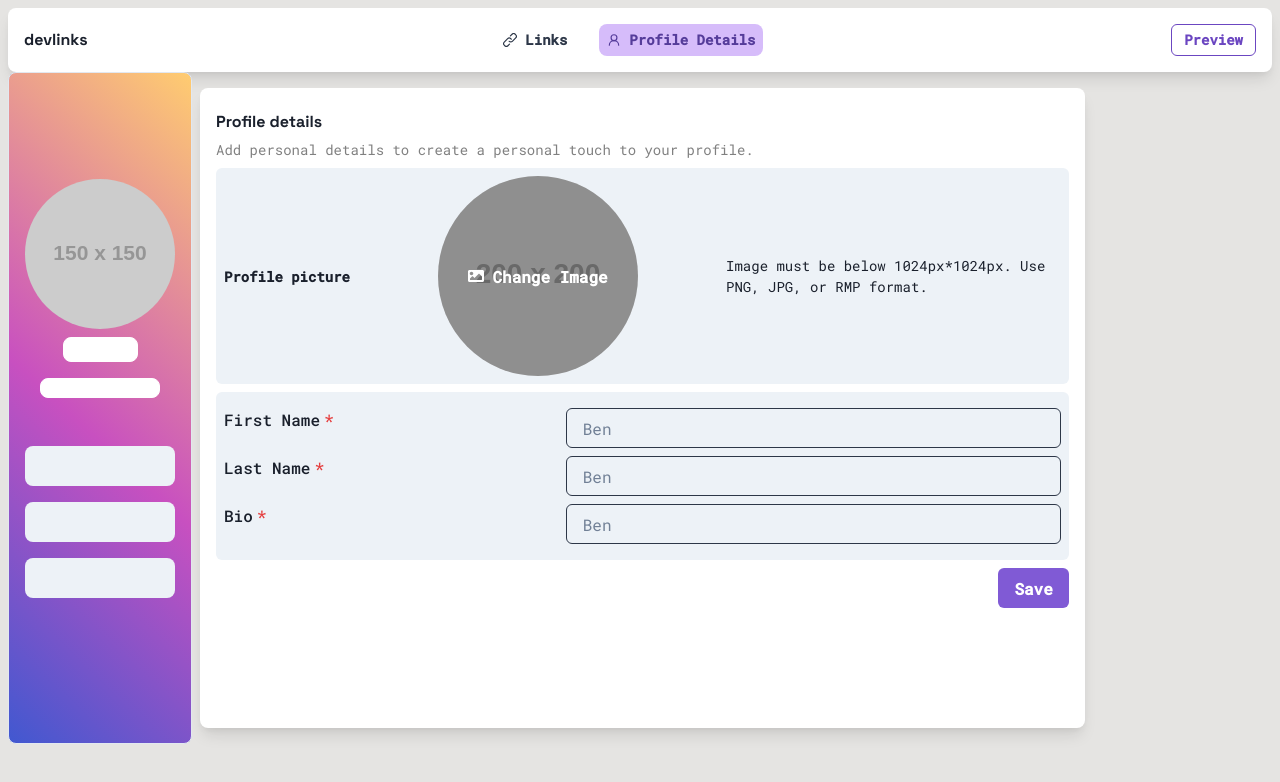
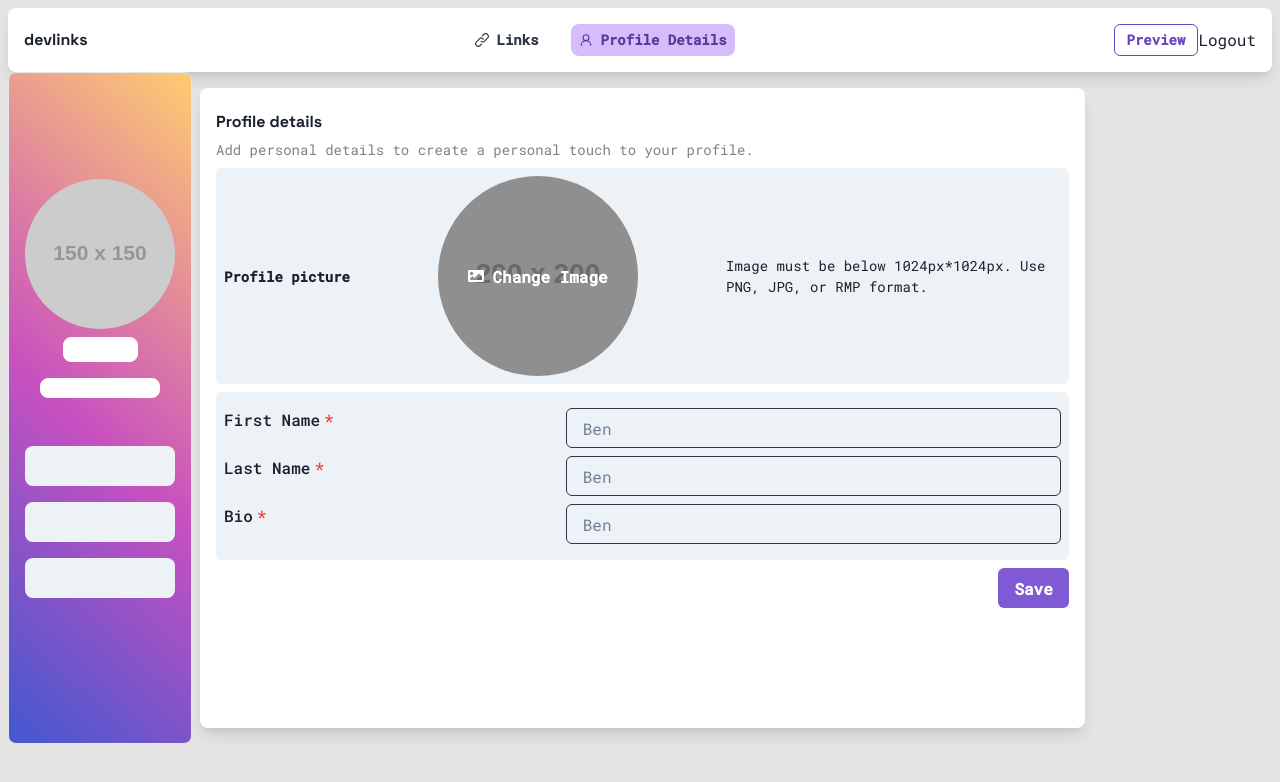
Before and after one commit to faithgaiciumia/link-sharing-app, a React (Vite) app: page /profile in a window 1280 px wide. Shown: the top 782 px of the page. Built offline with nearby package versions, Linux system fonts and the light colour scheme.

Commit message:
logout logic setup

```diff
--- /dev/null
+++ b/src/components/LogoutButton.jsx
@@ -0,0 +1,23 @@
+import { useNavigate } from "react-router-dom";
+import { logoutUser } from "../data/logoutUser";
+
+const LogoutButton = () => {
+  const navigate = useNavigate();
+
+  const handleLogout = async () => {
+    const success = await logoutUser();
+    if (success) {
+      navigate("/");
+    } else {
+      alert("Logout failed");
+    }
+  };
+
+  return (
+    <button onClick={handleLogout}>
+      Logout
+    </button>
+  );
+};
+
+export default LogoutButton;
--- a/src/components/Navbar.jsx
+++ b/src/components/Navbar.jsx
@@ -2,6 +2,7 @@ import { LinkIcon } from "@chakra-ui/icons";
 import { Box, Button, Flex, Heading } from "@chakra-ui/react";
 import { LuUserRound } from "react-icons/lu";
 import { Link as RouterLink, useLocation } from "react-router-dom";
+import LogoutButton from "./LogoutButton";
 
 export default function Navbar() {
   const location = useLocation();
@@ -52,11 +53,12 @@ export default function Navbar() {
             Profile Details
           </Button>
         </Flex>
-        <Box>
+        <Flex>
           <Button as={RouterLink} to={"/preview"} variant={"outline"} colorScheme="purple" size={"sm"}>
             Preview
           </Button>
-        </Box>
+          <LogoutButton/>
+        </Flex>
       </Flex>
     </Box>
   );
--- /dev/null
+++ b/src/data/fetchCsrfToken.js
@@ -0,0 +1,8 @@
+export const fetchCsrfToken = async () => {
+  const res = await fetch("http://localhost:4000/auth/csrf", {
+    method: "GET",
+    credentials: "include",
+  });
+  const data = await res.json();
+  return data.csrfToken;
+};
--- /dev/null
+++ b/src/data/logoutUser.js
@@ -0,0 +1,16 @@
+import { fetchCsrfToken } from "./fetchCsrfToken";
+
+export const logoutUser = async () => {
+  const csrfToken = await fetchCsrfToken();
+
+  const res = await fetch("http://localhost:4000/auth/signout", {
+    method: "POST",
+    headers: {
+      "Content-Type": "application/x-www-form-urlencoded",
+    },
+    credentials: "include",
+    body: new URLSearchParams({ csrfToken }),
+  });
+
+  return res.ok;
+};
```
